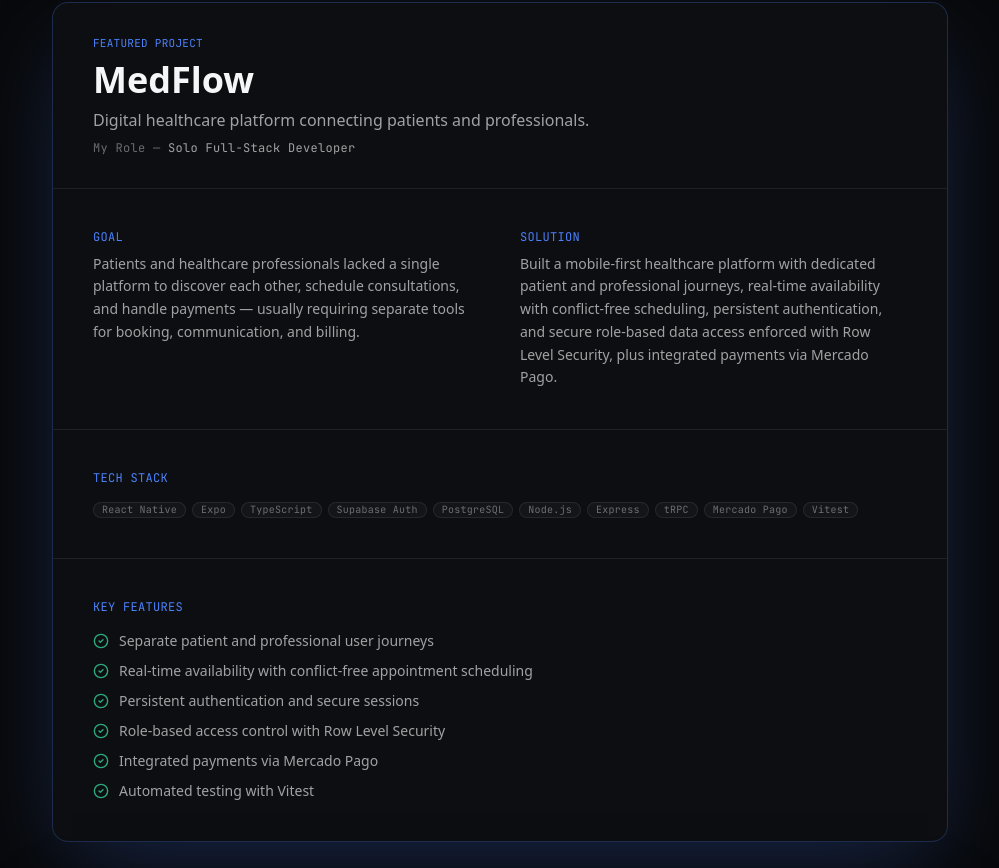
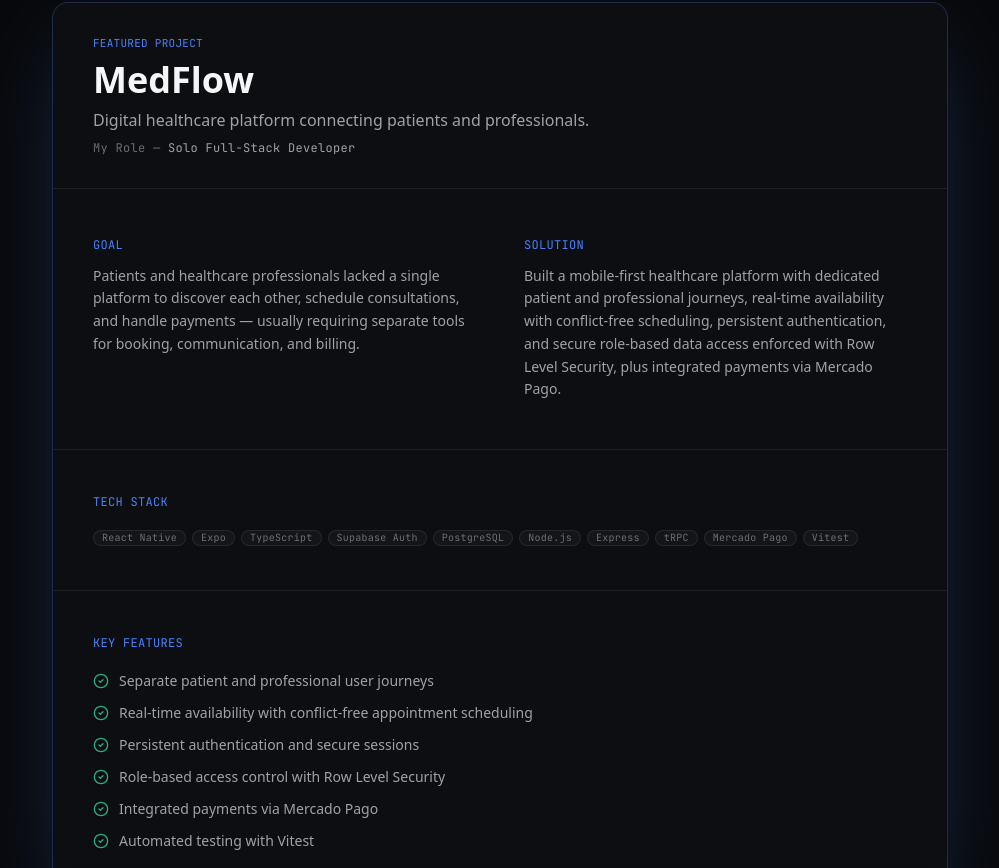
Before and after one commit to JonannVictor/Portifolio, a React (Vite) app: page / in a window 1280 px wide. Shown: the part 1092-1960 px from the top of the page, without its empty margins (140-1139 px from the left). Built offline with nearby package versions, Linux system fonts and the light colour scheme; a web font is replaced by a local one.

Commit message:
polish: melhora espacamento vertical, anima botoes Code/Live Demo e adiciona infraestrutura de mockup premium

```diff
--- /dev/null
+++ b/src/components/Projects/BrowserMockup.tsx
@@ -0,0 +1,17 @@
+export default function BrowserMockup({ src, alt }: { src: string; alt: string }) {
+  return (
+    <div className="overflow-hidden rounded-2xl border border-line bg-base-panel/80 shadow-panel backdrop-blur-xl">
+      <div className="flex items-center gap-4 border-b border-line px-5 py-3.5">
+        <div className="flex gap-1.5">
+          <span className="h-2.5 w-2.5 rounded-full bg-white/15" />
+          <span className="h-2.5 w-2.5 rounded-full bg-white/15" />
+          <span className="h-2.5 w-2.5 rounded-full bg-white/15" />
+        </div>
+        <span className="truncate font-mono text-[11px] tracking-wide text-ink-faint">
+          {alt}
+        </span>
+      </div>
+      <img src={src} alt={alt} className="w-full" />
+    </div>
+  )
+}
--- /dev/null
+++ b/src/components/Projects/PhoneMockup.tsx
@@ -0,0 +1,10 @@
+export default function PhoneMockup({ src, alt }: { src: string; alt: string }) {
+  return (
+    <div className="mx-auto w-full max-w-[240px] overflow-hidden rounded-[2.25rem] border-4 border-line bg-base-panel/80 shadow-panel backdrop-blur-xl">
+      <div className="flex justify-center py-2.5">
+        <span className="h-1.5 w-16 rounded-full bg-white/15" />
+      </div>
+      <img src={src} alt={alt} className="w-full" />
+    </div>
+  )
+}
--- a/src/components/Projects/ProjectCase.tsx
+++ b/src/components/Projects/ProjectCase.tsx
@@ -2,6 +2,8 @@ import { motion } from 'framer-motion'
 import { CheckCircle2, ExternalLink, Github } from 'lucide-react'
 import type { CaseStudy } from '@/data/projects'
 import { cn } from '@/lib/cn'
+import BrowserMockup from './BrowserMockup'
+import PhoneMockup from './PhoneMockup'
 
 const EASE = [0.16, 1, 0.3, 1] as const
 
@@ -64,43 +66,68 @@ export default function ProjectCase({ project }: { project: CaseStudy }) {
 
         <div className="flex shrink-0 gap-3">
           {project.links.github && (
-            <a
+            <motion.a
               href={project.links.github}
               target="_blank"
               rel="noreferrer"
+              whileHover={{ scale: 1.03 }}
+              whileTap={{ scale: 0.97 }}
               className="group inline-flex items-center gap-2 rounded-full border border-line-strong bg-white/[0.05] px-4 py-2 text-xs font-medium text-ink transition-colors hover:border-accent/40 hover:bg-white/[0.09]"
             >
-              <Github className="h-3.5 w-3.5" strokeWidth={2} />
+              <Github
+                className="h-3.5 w-3.5 transition-transform duration-300 group-hover:-rotate-12"
+                strokeWidth={2}
+              />
               Code
-            </a>
+            </motion.a>
           )}
           {project.links.demo && (
-            <a
+            <motion.a
               href={project.links.demo}
               target="_blank"
               rel="noreferrer"
+              whileHover={{ scale: 1.03 }}
+              whileTap={{ scale: 0.97 }}
               className="group inline-flex items-center gap-2 rounded-full bg-ink px-4 py-2 text-xs font-medium text-base shadow-[0_6px_20px_-6px_rgba(76,130,251,0.45)] transition-colors hover:bg-ink/90"
             >
-              <ExternalLink className="h-3.5 w-3.5" strokeWidth={2} />
+              <ExternalLink
+                className="h-3.5 w-3.5 transition-transform duration-300 group-hover:translate-x-0.5 group-hover:-translate-y-0.5"
+                strokeWidth={2}
+              />
               Live Demo
-            </a>
+            </motion.a>
           )}
         </div>
       </div>
+
+      {project.image && (
+        <div
+          className={cn(
+            'border-b border-line bg-base/40',
+            featured ? 'px-7 py-8 sm:px-10 sm:py-10' : 'px-6 py-6 sm:px-8 sm:py-8'
+          )}
+        >
+          {project.platform === 'mobile' ? (
+            <PhoneMockup src={project.image} alt={project.name} />
+          ) : (
+            <BrowserMockup src={project.image} alt={project.name} />
+          )}
+        </div>
+      )}
 
       <div
         className={cn(
           'grid sm:grid-cols-2',
           featured
-            ? 'gap-10 px-7 py-8 sm:px-10 sm:py-10'
-            : 'gap-8 px-6 py-6 sm:px-8 sm:py-8'
+            ? 'gap-12 px-7 py-9 sm:px-10 sm:py-12'
+            : 'gap-9 px-6 py-7 sm:px-8 sm:py-9'
         )}
       >
         <div>
           <p className="font-mono text-xs uppercase tracking-wide text-accent">
             Goal
           </p>
-          <p className="mt-2 text-sm leading-relaxed text-ink-muted">
+          <p className="mt-3 text-sm leading-relaxed text-ink-muted">
             {project.goal}
           </p>
         </div>
@@ -109,7 +136,7 @@ export default function ProjectCase({ project }: { project: CaseStudy }) {
           <p className="font-mono text-xs uppercase tracking-wide text-accent">
             Solution
           </p>
-          <p className="mt-2 text-sm leading-relaxed text-ink-muted">
+          <p className="mt-3 text-sm leading-relaxed text-ink-muted">
             {project.solution}
           </p>
         </div>
@@ -118,13 +145,13 @@ export default function ProjectCase({ project }: { project: CaseStudy }) {
       <div
         className={cn(
           'border-t border-line',
-          featured ? 'px-7 py-8 sm:px-10 sm:py-10' : 'px-6 py-6 sm:px-8 sm:py-8'
+          featured ? 'px-7 py-9 sm:px-10 sm:py-11' : 'px-6 py-7 sm:px-8 sm:py-9'
         )}
       >
         <p className="font-mono text-xs uppercase tracking-wide text-accent">
           Tech Stack
         </p>
-        <div className="mt-4 flex flex-wrap gap-1.5">
+        <div className="mt-5 flex flex-wrap gap-1.5">
           {project.techStack.map((tech) => (
             <span
               key={tech}
@@ -139,13 +166,13 @@ export default function ProjectCase({ project }: { project: CaseStudy }) {
       <div
         className={cn(
           'border-t border-line',
-          featured ? 'px-7 py-8 sm:px-10 sm:py-10' : 'px-6 py-6 sm:px-8 sm:py-8'
+          featured ? 'px-7 py-9 sm:px-10 sm:py-11' : 'px-6 py-7 sm:px-8 sm:py-9'
         )}
       >
         <p className="font-mono text-xs uppercase tracking-wide text-accent">
           Key Features
         </p>
-        <ul className="mt-4 space-y-2.5">
+        <ul className="mt-5 space-y-3">
           {project.keyFeatures.map((feature) => (
             <li
               key={feature}
--- a/src/data/projects.ts
+++ b/src/data/projects.ts
@@ -3,6 +3,8 @@ export type CaseStudy = {
   name: string
   tagline: string
   featured?: boolean
+  image?: string
+  platform?: 'web' | 'mobile'
   role: string
   goal: string
   solution: string
@@ -20,6 +22,7 @@ export const projects: CaseStudy[] = [
     name: 'MedFlow',
     tagline: 'Digital healthcare platform connecting patients and professionals.',
     featured: true,
+    platform: 'mobile',
     role: 'Solo Full-Stack Developer',
     goal:
       'Patients and healthcare professionals lacked a single platform to discover each other, schedule consultations, and handle payments — usually requiring separate tools for booking, communication, and billing.',
@@ -51,6 +54,7 @@ export const projects: CaseStudy[] = [
     slug: 'vivamart',
     name: 'VivaMart',
     tagline: 'A modern marketplace experience built with vanilla JavaScript.',
+    platform: 'web',
     role: 'Solo Frontend Developer',
     goal:
       'Wanted to demonstrate that a fully-featured, modern e-commerce experience — search, filtering, cart, multi-step checkout, and recommendations — could be delivered without relying on a front-end framework.',
@@ -81,6 +85,7 @@ export const projects: CaseStudy[] = [
     slug: 'drophouse',
     name: 'DropHouse',
     tagline: 'Full-stack e-commerce platform for a premium streetwear brand.',
+    platform: 'web',
     role: 'Full-Stack Developer at Agência Hineni',
     goal:
       'A premium streetwear business needed a modern, conversion-focused e-commerce platform combining product discovery, checkout, and payments into a single full-stack product rather than off-the-shelf storefront tools.',
```
